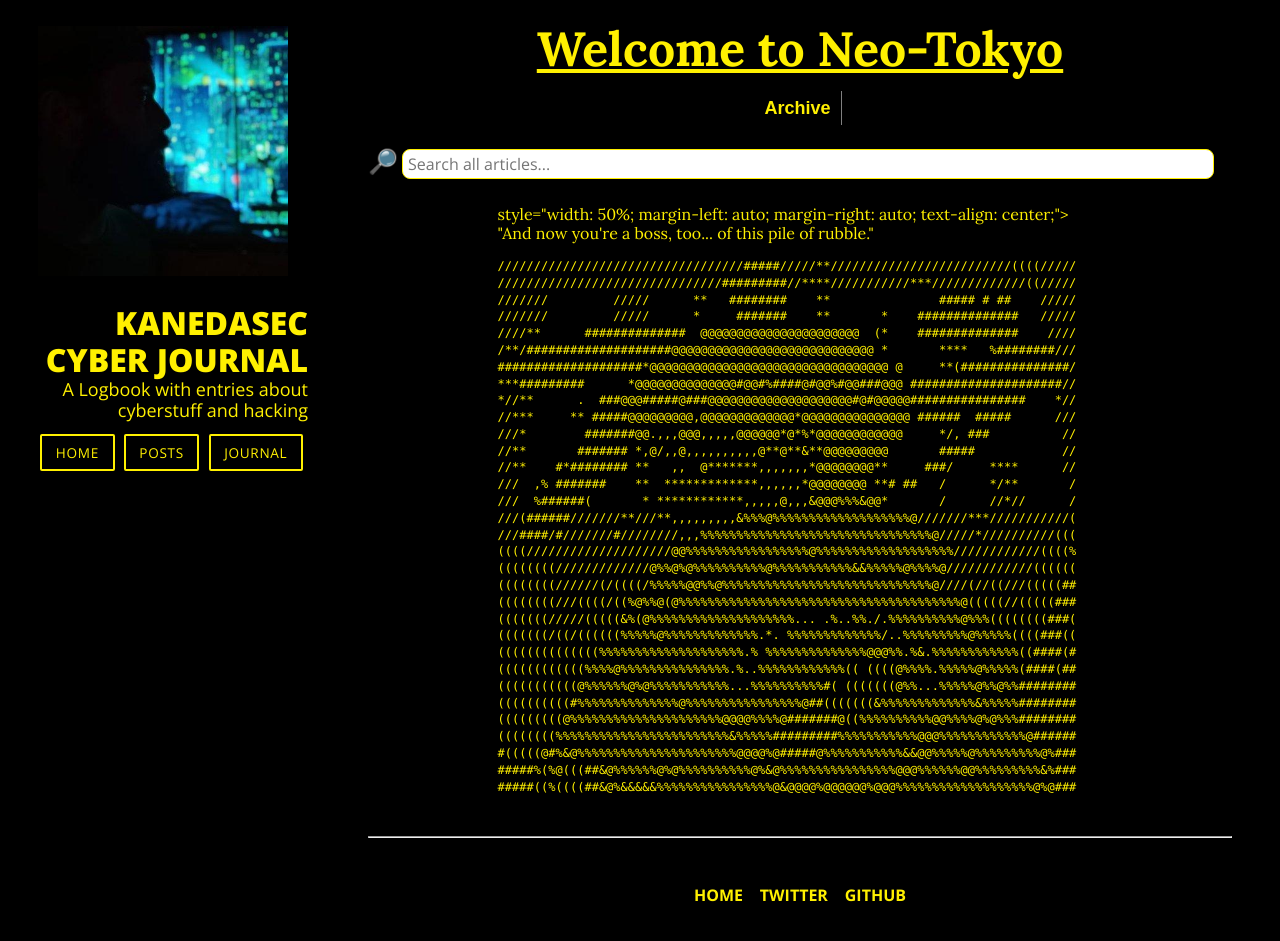
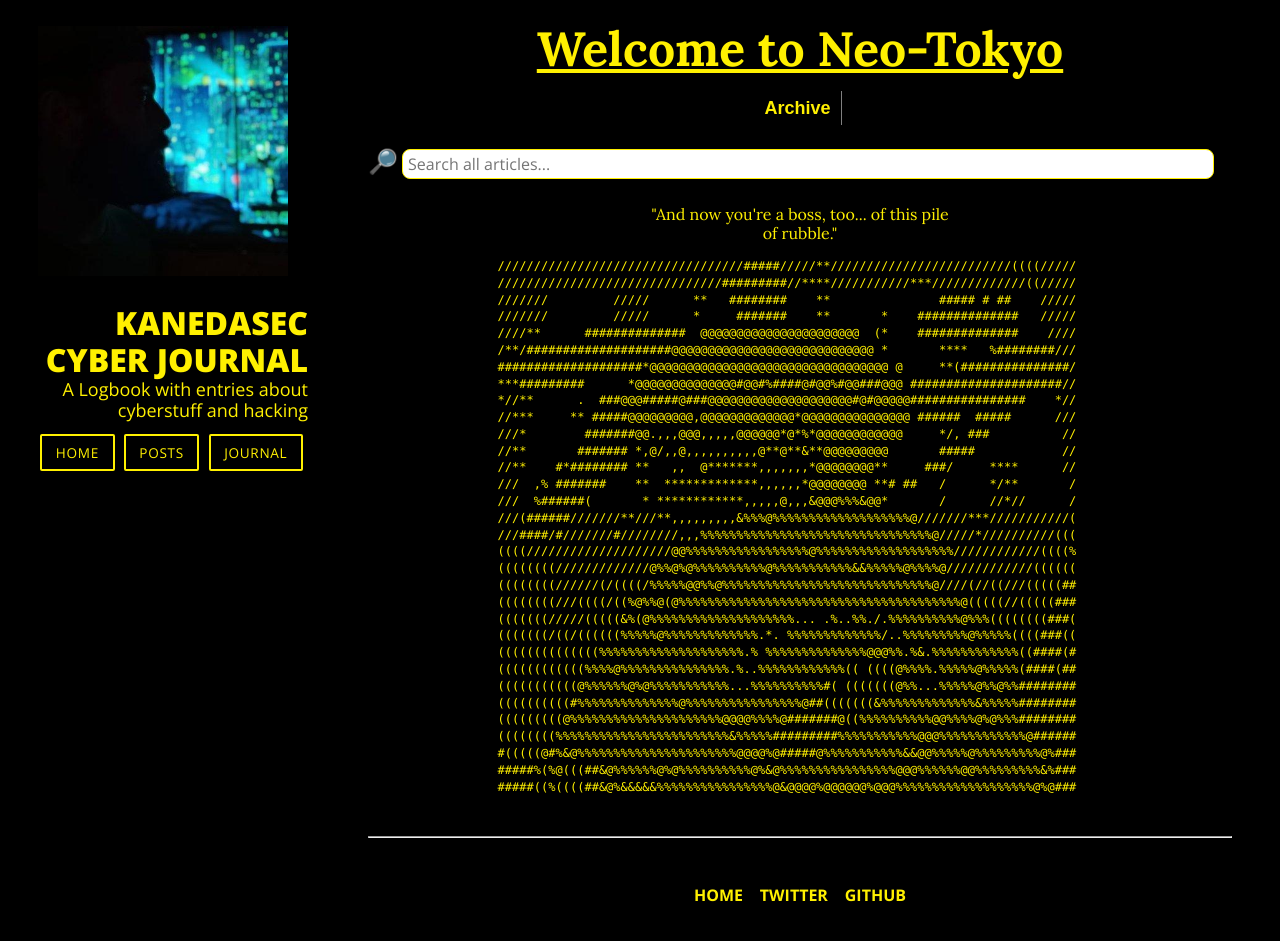
Before and after one commit to kanedasec/kanedasec.github.io, a Jekyll site: the page built from index.html, in a window 1280 px wide and 946 px high. Shown: the top 941 px of the window. Built offline with Jekyll 4.4.1, drawn with Linux system fonts in a browser that asks for light colours; nearby versions of some CDN libraries; the list of posts is cut into pages by our own code.

Commit message:
Update home.html

```diff
--- a/_layouts/home.html
+++ b/_layouts/home.html
@@ -4,7 +4,7 @@ layout: default
 
 
 <article class="page post-entry">
-<p> style="width: 50%; margin-left: auto; margin-right: auto; text-align: center;"> "And now you're a boss, too... of this pile of rubble." </p>
+<p style="width: 50%; margin-left: auto; margin-right: auto; text-align: center;"> "And now you're a boss, too... of this pile of rubble." </p>
 <code><span class="ascii" style="color: #fff000; background: black;
 display:inline-block;
 white-space:pre;
```
